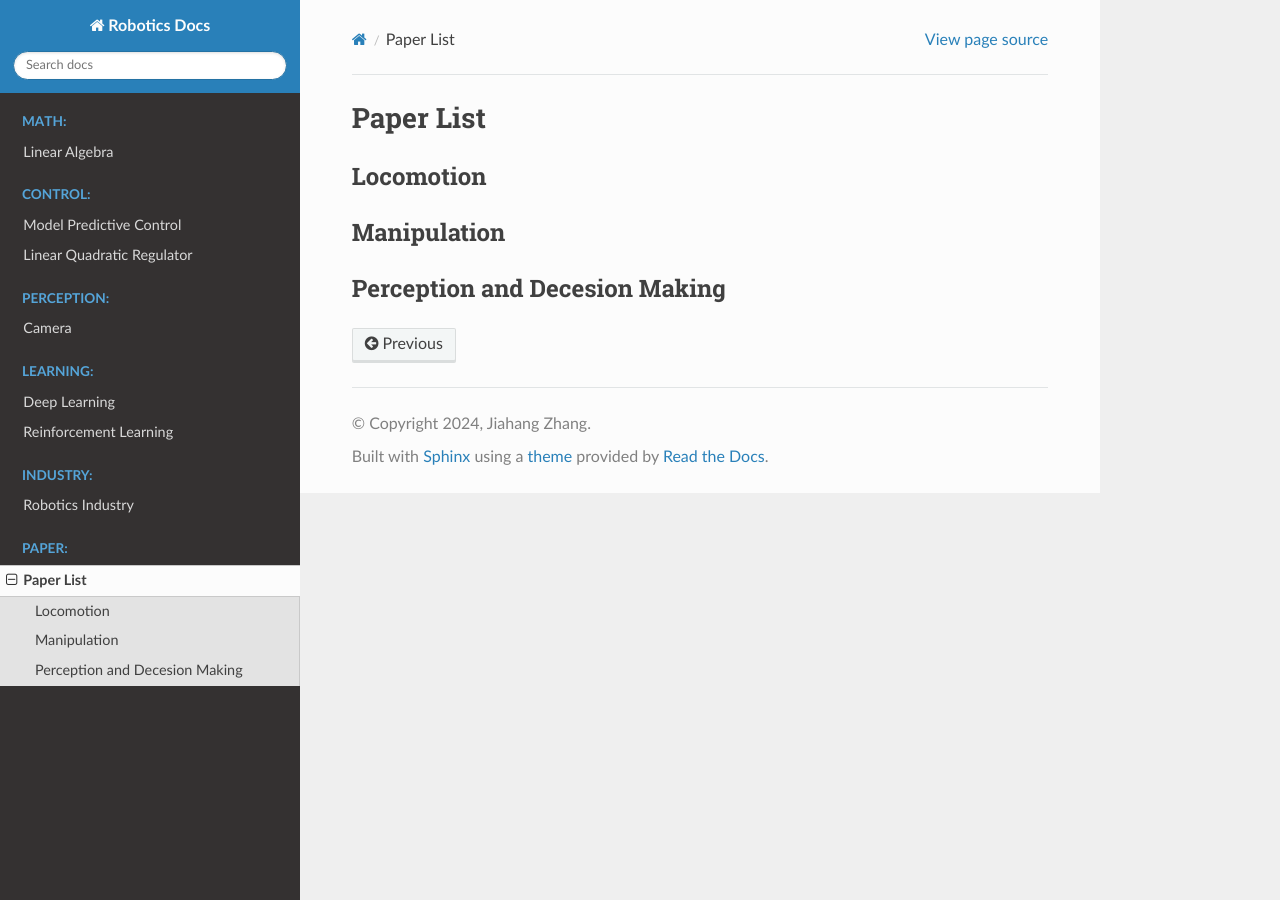
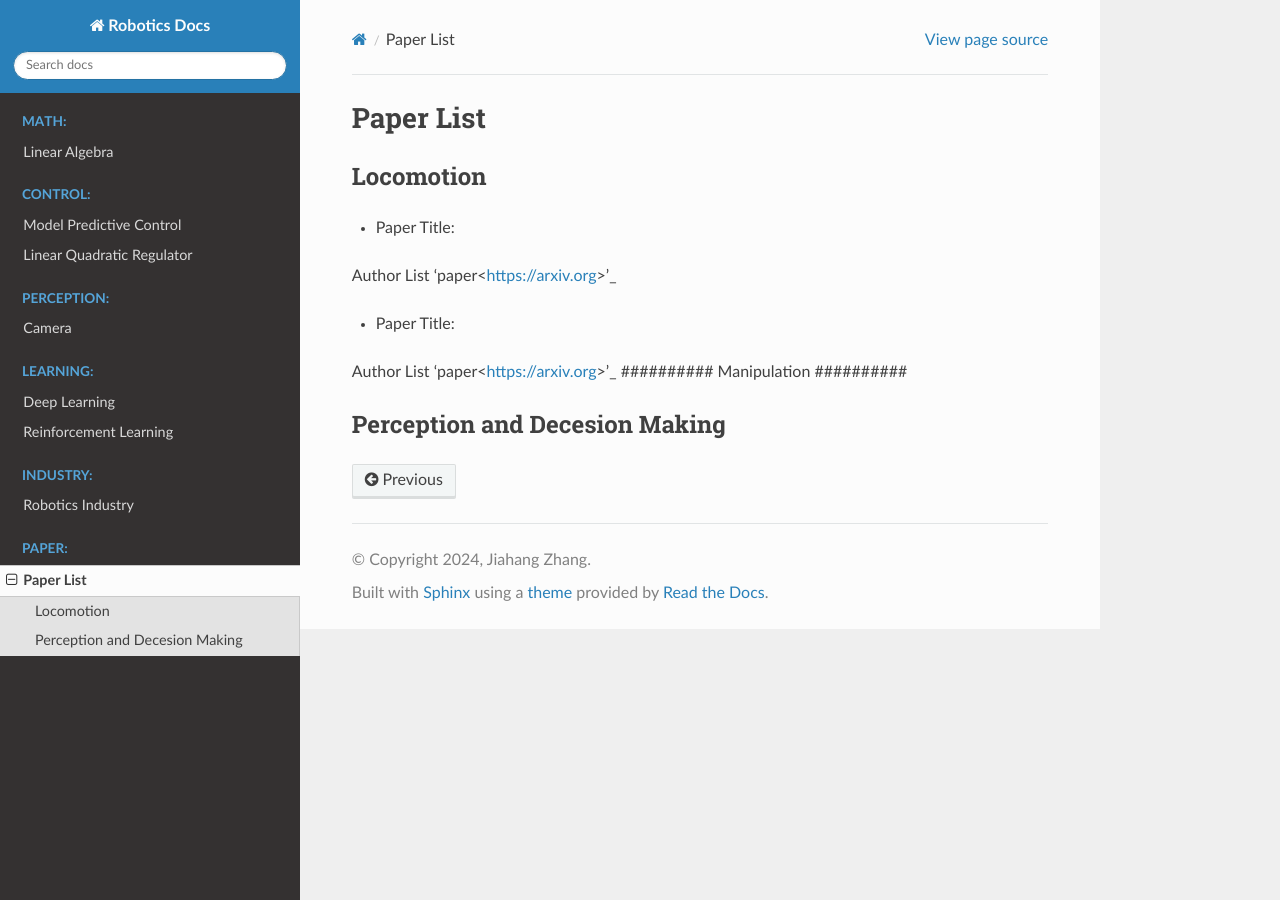
Before and after one commit to HangR00/Robotics-Docs, a Sphinx documentation site: the page built from docs/source/sections/paper/paper_list.rst, in a window 1280 px wide. Built offline with Sphinx 7.4.7 and the Read the Docs theme 3.1.0, drawn with Linux system fonts in a browser that asks for light colours.

Commit message:
Update paper_list.rst

```diff
--- a/docs/source/sections/paper/paper_list.rst
+++ b/docs/source/sections/paper/paper_list.rst
@@ -4,7 +4,13 @@ Paper List
 ##########
 Locomotion
 ##########
+- Paper Title:
+Author List
+'paper<https://arxiv.org>'_
 
+- Paper Title:
+Author List
+'paper<https://arxiv.org>'_
 ##########
 Manipulation
 ##########
```
